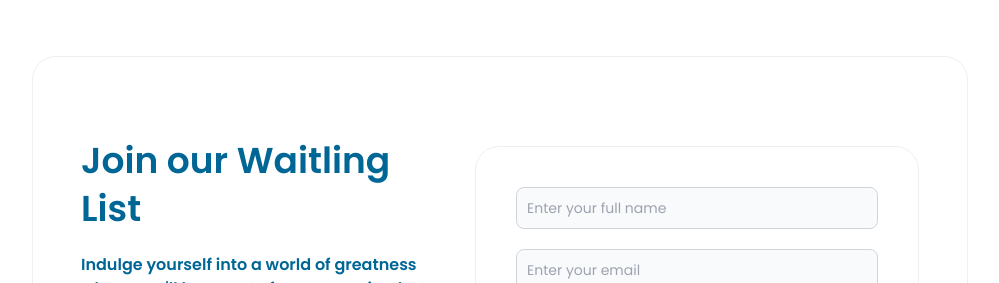
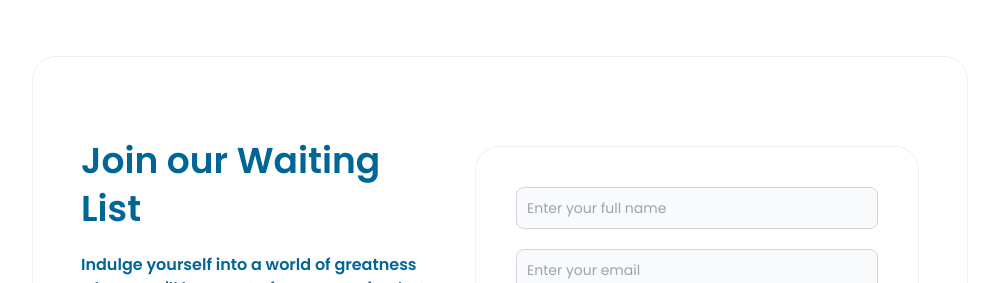
Before and after one commit to Jett78/chotkari-landing-page, a Next.js app: page / in a window 1280 px wide. Shown: the part 1740-2023 px from the top of the page, without its empty margins (140-1139 px from the left). Built offline with nearby package versions, Linux system fonts and the light colour scheme; no server answers.

Commit message:
spelling mistake fix

```diff
--- a/src/components/JoinWaitlist.js
+++ b/src/components/JoinWaitlist.js
@@ -56,7 +56,7 @@ export default function JoinWaitlist() {
             <section className="ck-join-waitlist-section-container" id='join-waitlist'>
                 <div className="ck-join-waitlist-inner-container">
                     <div className="ck-join-waitlist-info ck-giveaway-info">
-                        <h1 className="custom-heading-giveaway">Join our Waitling List</h1>
+                        <h1 className="custom-heading-giveaway">Join our Waiting List</h1>
                         <p className="mt-5 ck-giveaway-p">
                             Indulge yourself into a world of greatness where you'll be a part of a community that values information, connection, and the joy of reading.
                             Don't miss out on the opportunity to experience the future of news/article delivery first-hand, as we are giving away merchandise to a selected few.
```
